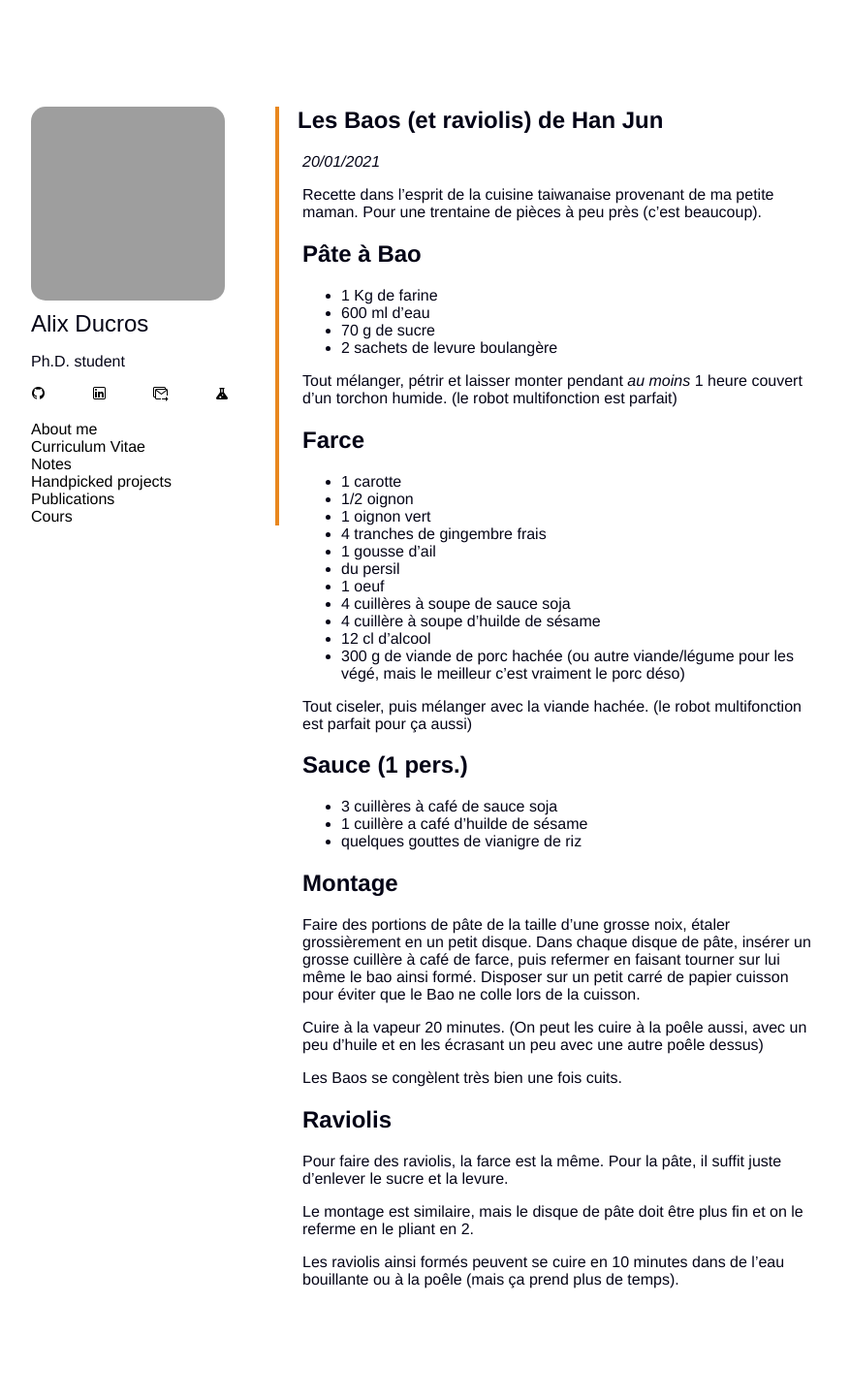
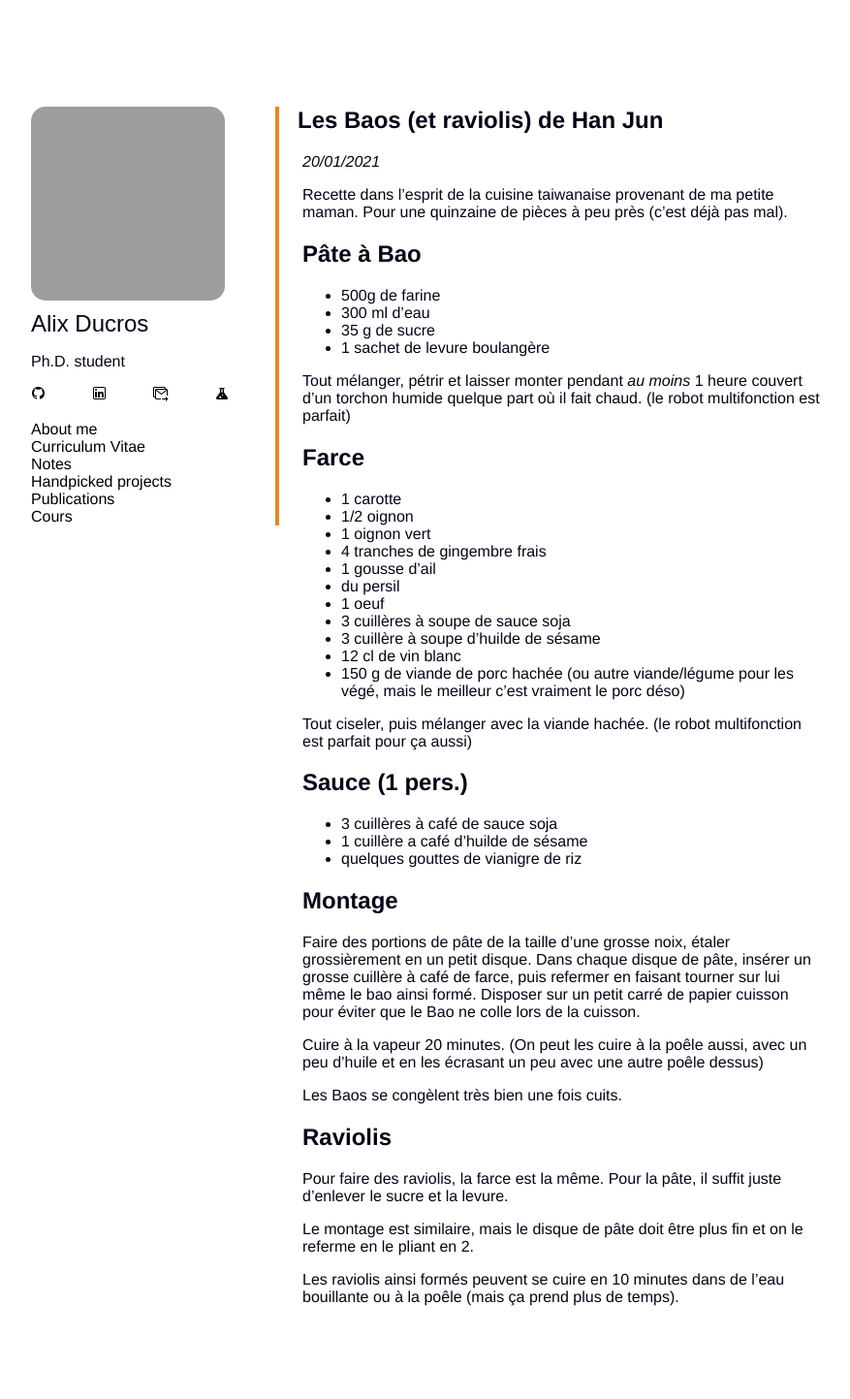
Before and after one commit to Karalix/Karalix.github.io, a Jekyll site: the page built from _notes/bao.md, in a window 1280 px wide. Shown: the whole page at 97% size, without its empty margins (72-949 px from the left). Built offline with Jekyll 4.4.1, drawn with Linux system fonts in a browser that asks for light colours; some web fonts are replaced; grey boxes are pictures that could not be loaded.

Commit message:
Réduction de la portion préparée

```diff
--- a/_notes/bao.md
+++ b/_notes/bao.md
@@ -4,16 +4,16 @@ layout: article
 date: "20/01/2021"
 ---
 
-Recette dans l'esprit de la cuisine taiwanaise provenant de ma petite maman. Pour une trentaine de pièces à peu près (c'est beaucoup).
+Recette dans l'esprit de la cuisine taiwanaise provenant de ma petite maman. Pour une quinzaine de pièces à peu près (c'est déjà pas mal).
 
 ## Pâte à Bao
 
-* 1 Kg de farine
-* 600 ml d'eau
-* 70 g de sucre
-* 2 sachets de levure boulangère
+* 500g de farine
+* 300 ml d'eau
+* 35 g de sucre
+* 1 sachet de levure boulangère
 
-Tout mélanger, pétrir et laisser monter pendant _au moins_ 1 heure couvert d'un torchon humide. (le robot multifonction est parfait)
+Tout mélanger, pétrir et laisser monter pendant _au moins_ 1 heure couvert d'un torchon humide quelque part où il fait chaud. (le robot multifonction est parfait)
 
 
 ## Farce
@@ -25,10 +25,10 @@ Tout mélanger, pétrir et laisser monter pendant _au moins_ 1 heure couvert d'u
 * 1 gousse d'ail
 * du persil
 * 1 oeuf
-* 4 cuillères à soupe de sauce soja
-* 4 cuillère à soupe d'huilde de sésame
-* 12 cl d'alcool
-* 300 g de viande de porc hachée (ou autre viande/légume pour les végé, mais le meilleur c'est vraiment le porc déso)
+* 3 cuillères à soupe de sauce soja
+* 3 cuillère à soupe d'huilde de sésame
+* 12 cl de vin blanc
+* 150 g de viande de porc hachée (ou autre viande/légume pour les végé, mais le meilleur c'est vraiment le porc déso)
 
 Tout ciseler, puis mélanger avec la viande hachée. (le robot multifonction est parfait pour ça aussi)
 
```
